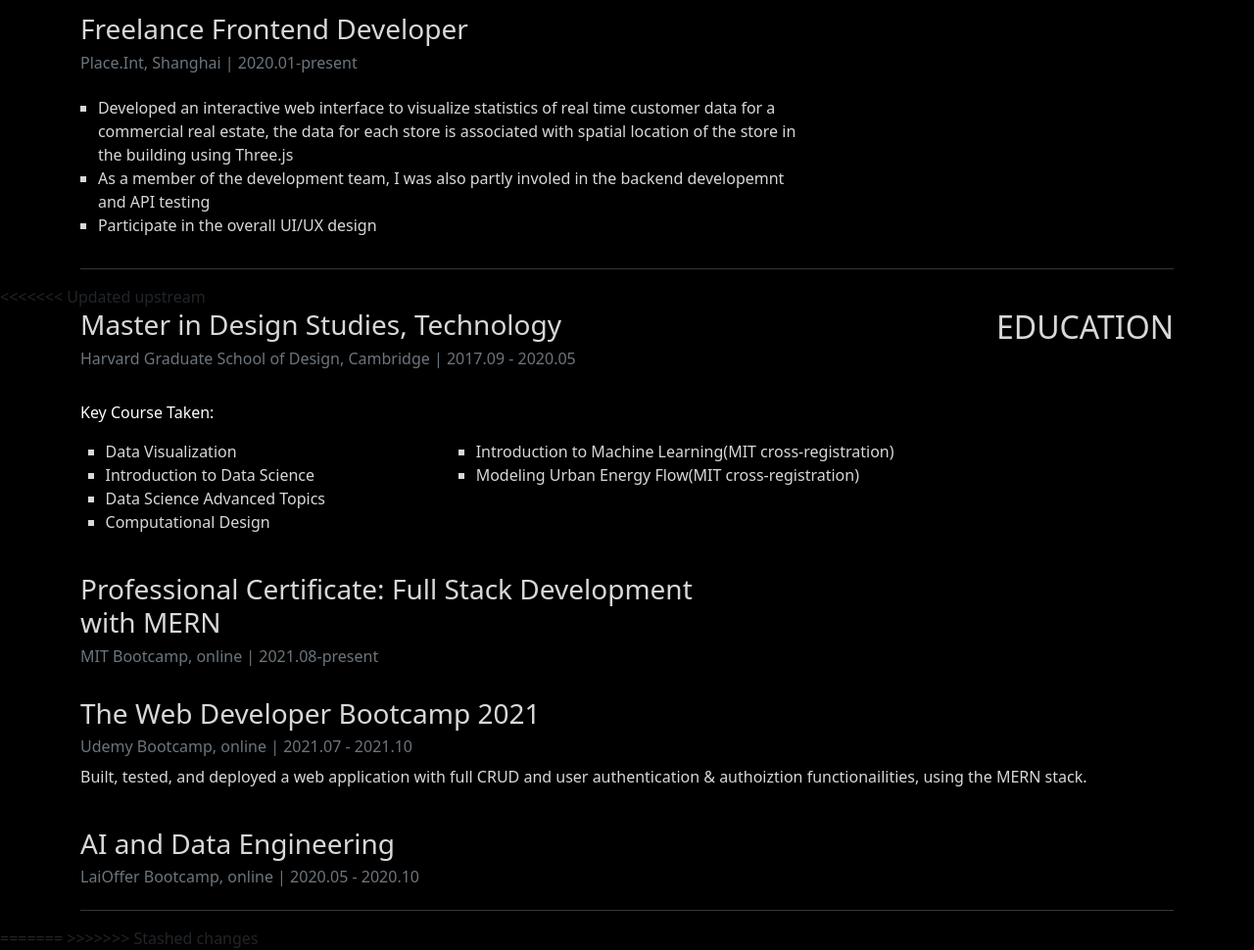
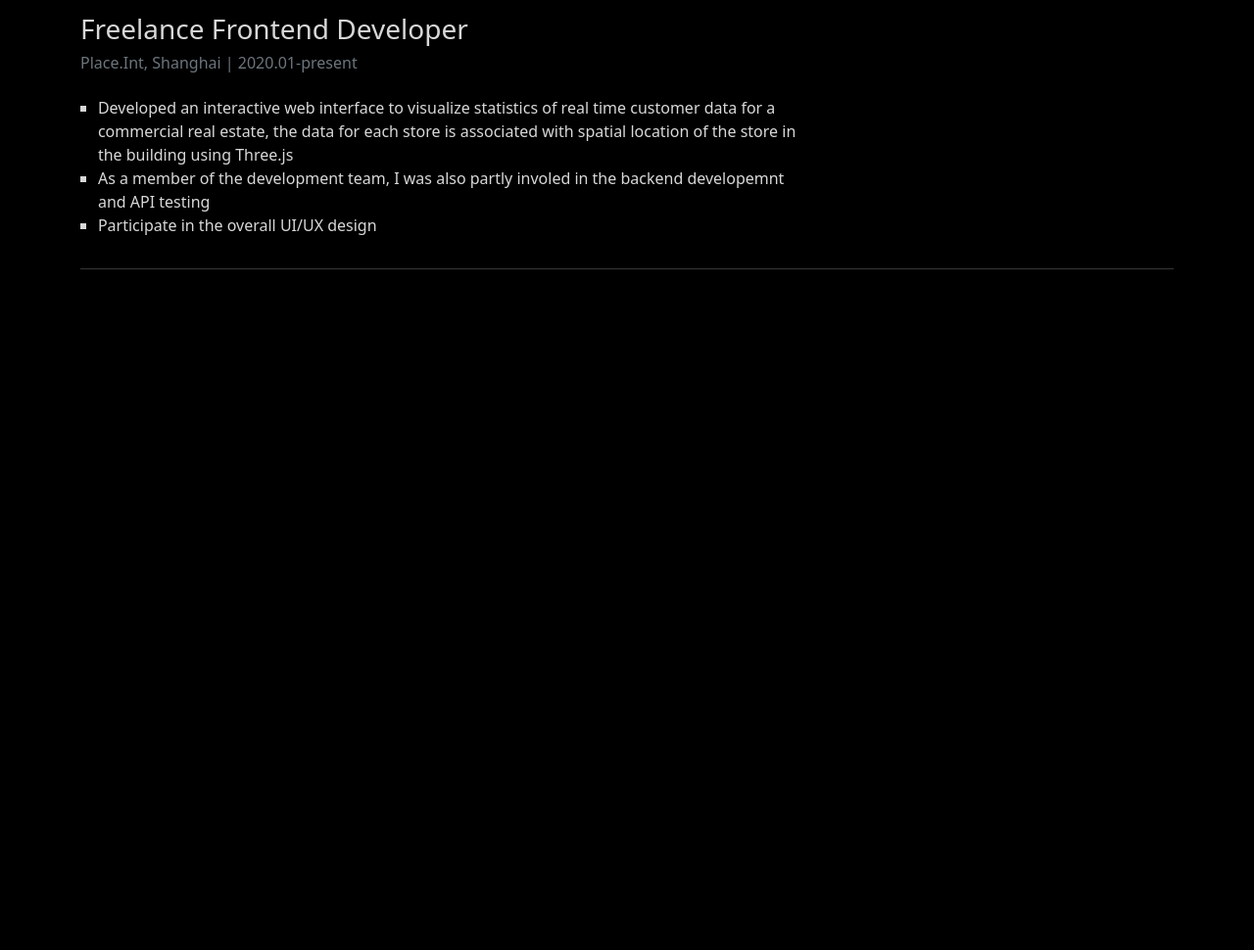
Before and after one commit to leonine2021/bio, a plain HTML site: page index.html in a window 1280 px wide. Shown: the part 1308-2278 px from the top of the page at 98% size. After the commit the page ends 1599 px from the top, so only its background shows below. Drawn offline with Linux system fonts and the light colour scheme.

Commit message:
Update index.html

```diff
--- a/index.html
+++ b/index.html
@@ -236,73 +236,6 @@
         <hr />
       </section>
       <!-- end of experience -->
-      <<<<<<< Updated upstream
-      <!-- start of education -->
-      <section class="container" id="education">
-        <div class="row">
-          <div class="col-lg-7 col-md-12 col-sm-12">
-            <h3 class="text-position">Master in Design Studies, Technology</h3>
-            <h6 class="text-muted">
-              Harvard Graduate School of Design, Cambridge | 2017.09 - 2020.05
-            </h6>
-          </div>
-          <div class="col-lg-5 col-md-12 col-sm-12">
-            <h2 id="title-section">EDUCATION</h2>
-          </div>
-        </div>
-        <div class="row">
-          <p style="color: white">Key Course Taken:</p>
-          <div class="col-4 bullets-container">
-            <ul class="bullets">
-              <li>Data Visualization</li>
-              <li>Introduction to Data Science</li>
-              <li>Data Science Advanced Topics</li>
-              <li>Computational Design</li>
-            </ul>
-          </div>
-          <div class="col-5">
-            <ul class="bullets">
-              <li>Introduction to Machine Learning(MIT cross-registration)</li>
-              <li>Modeling Urban Energy Flow(MIT cross-registration)</li>
-            </ul>
-          </div>
-        </div>
-        <br />
-        <div class="row">
-          <div class="col-lg-7 col-md-12 col-sm-12">
-            <h3 class="text-position">
-              Professional Certificate: Full Stack Development with MERN
-            </h3>
-            <h6 class="text-muted">MIT Bootcamp, online | 2021.08-present</h6>
-          </div>
-        </div>
-        <br />
-        <div class="row">
-          <div class="col-lg-7 col-md-12 col-sm-12">
-            <h3 class="text-position">The Web Developer Bootcamp 2021</h3>
-            <h6 class="text-muted">
-              Udemy Bootcamp, online | 2021.07 - 2021.10
-            </h6>
-          </div>
-          <p class="text-main">
-            Built, tested, and deployed a web application with full CRUD and
-            user authentication & authoiztion functionailities, using the MERN
-            stack.
-          </p>
-        </div>
-        <br />
-        <div class="row">
-          <div class="col-lg-7 col-md-12 col-sm-12">
-            <h3 class="text-position">AI and Data Engineering</h3>
-            <h6 class="text-muted">
-              LaiOffer Bootcamp, online | 2020.05 - 2020.10
-            </h6>
-          </div>
-        </div>
-        <hr />
-      </section>
-      <!-- end of education -->
-      ======= >>>>>>> Stashed changes
     </main>
     <!-- end of main -->
     <!-- <footer class="footer-area">
```
